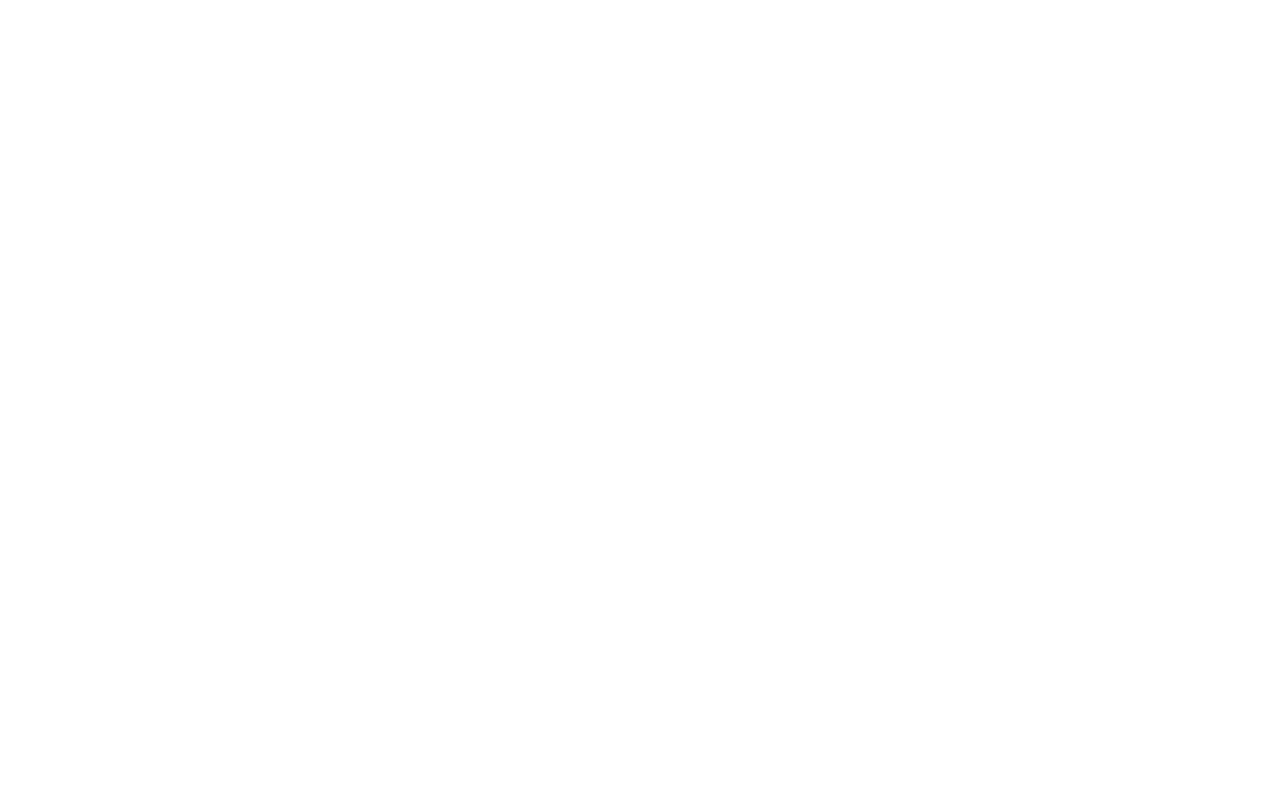
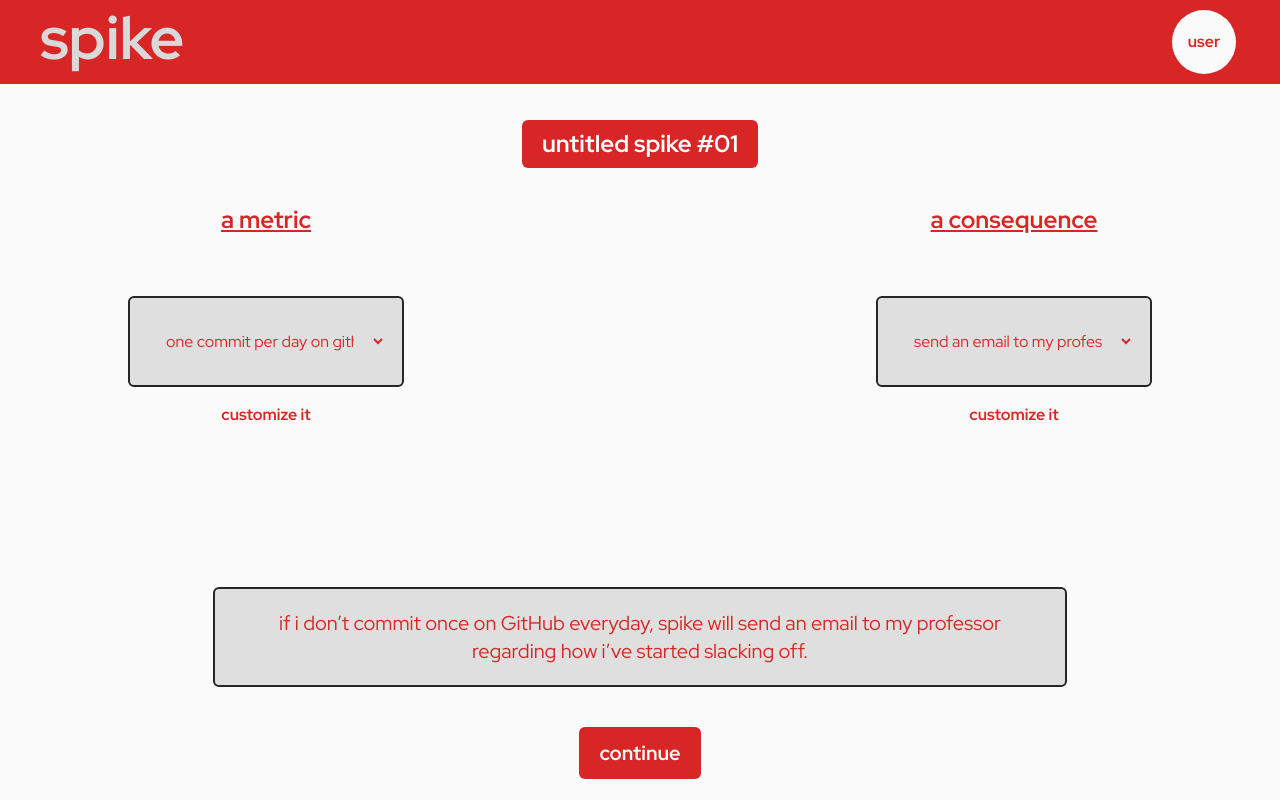
Before and after one commit to SanjayNithin2002/spike-frontend, a React (Create React App) app: page /createspike in a window 1280 px wide. Before the commit this address had no page. Built offline with nearby package versions, Linux system fonts and the light colour scheme; the HTML template or start-up script is replaced by a standard one.

Commit message:
create spike front end; gotta add features

```diff
--- a/src/App.js
+++ b/src/App.js
@@ -13,7 +13,7 @@
         <Route path="/signup" element={<Signup />} />
         <Route path="/login" element={<Login />} />
         <Route path="/home" element={<Home />} />
-        <Route path="/create" element={<CreateSpike />} />
+        <Route path="/createspike" element={<CreateSpike />} />
       </Routes>
     </Router>
   );
--- a/src/components/CreateSpike.js
+++ b/src/components/CreateSpike.js
@@ -3,14 +3,41 @@
 
 const CreateSpike = () => {
     return (
-        <div className="font-redHat">
+        <div className="font-redHat h-screen bg-whitestSpike">
             <NavBar />
-            <div className="bg-whitestSpike">
-                <div className="flex flex-col item-center">
-                    <div className="flex bg-redSpike text-whitestSpike mt-4 font-bold">
+            <div className="flex flex-col items-center mt-8">
+                <div className="relative mb-8">
+                    <div className="absolute inset-1 bg-redSpike rounded-md"></div>
+                    <div className="relative text-white font-bold text-2xl px-6 py-3">
                         untitled spike #01
                     </div>
                 </div>
+                <div className="flex justify-between w-4/5">
+                    <div className="flex flex-col items-center">
+                        <div className="text-redSpike text-2xl font-bold mb-5 text-decoration: underline">a metric</div>
+                        <div className="border-2 border-blackSpike p-4 rounded-md mt-10 bg-lightgraySpike">
+                            <select className="bg-lightgraySpike text-redSpike p-4 rounded-md w-60">
+                                <option>one commit per day on github...</option>
+                                <option>more metrics</option>
+                            </select>
+                        </div>
+                        <div className="text-redSpike font-bold mt-4 cursor-pointer">customize it</div>
+                    </div>
+                    <div className="flex flex-col items-center">
+                        <div className="text-redSpike text-2xl font-bold mb-5 text-decoration: underline">a consequence</div>
+                        <div className="border-2 border-blackSpike p-4 rounded-md mt-10 bg-lightgraySpike">
+                            <select className="bg-lightgraySpike text-redSpike p-4 rounded-md w-60">
+                                <option>send an email to my professor stating how i am slacking off</option>
+                                <option>more options</option>
+                            </select>
+                        </div>
+                        <div className="text-redSpike font-bold mt-4 cursor-pointer">customize it</div>
+                    </div>
+                </div>
+                <div className="border-2 border-blackSpike bg-lightgraySpike p-5 rounded-md mt-40 w-2/3 text-center text-redSpike text-xl">
+                if i don’t commit once on GitHub everyday, spike will send an email to my professor regarding how i’ve started slacking off.
+                </div>
+                <button className="bg-redSpike font-bold text-xl text-whitestSpike p-3 rounded-md mt-10 pl-5 pr-5">continue</button>
             </div>
         </div>
     )
--- a/src/components/Home.js
+++ b/src/components/Home.js
@@ -1,10 +1,14 @@
-// src/App.js
 import React from 'react';
 import NavBar from './NavBar';
+import { useNavigate } from 'react-router-dom';
 
 const App = () => {
-  return (
-    <div className='font-redHat'>
+    const navigate = useNavigate();
+    const gotToCreateSpike = () =>{
+        navigate("/createSpike");
+    }
+    return (
+    <div className='font-redHat h-screen bg-whitestSpike'>
         <NavBar />
         <div className="bg-graySpike bg-opacity-50 flex flex-col items-left w-full p-20 pl-8">
             <div className="text-blackSpike font-bold text-5xl pl-2 pb-3 pt-5">
@@ -27,7 +31,7 @@
                 </ol>
             </div>
             <div className="mt-6 text-center pb-20">
-                <button className="bg-redSpike text-whitestSpike font-bold text-3xl py-6 px-8 rounded shadow hover:bg-redSpike bg-opacity-90 transition duration-300">
+                <button onClick={() => gotToCreateSpike()} className="bg-redSpike text-whitestSpike font-bold text-3xl py-6 px-8 rounded shadow hover:bg-redSpike bg-opacity-90 transition duration-300">
                     create your spike
                 </button>
             </div>
--- a/tailwind.config.js
+++ b/tailwind.config.js
@@ -9,6 +9,7 @@
         redSpike: '#d82525',
         whiteSpike: '#e4e2dd',
         whiterSpike: '#f1f1f1',
+        lightgraySpike: '#dfdfdf',
         graySpike: '#d9d9d9',
         grayestSpike: '#8e8d8d',
         blackSpike: '#262626',
```
